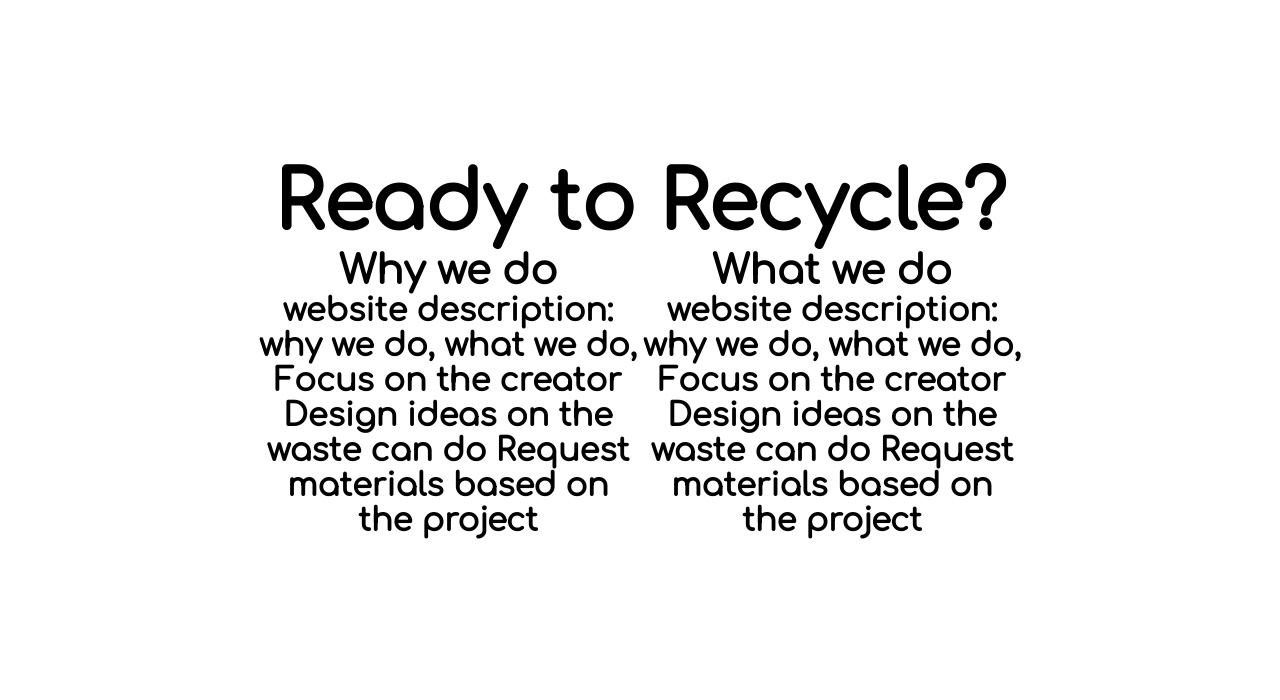
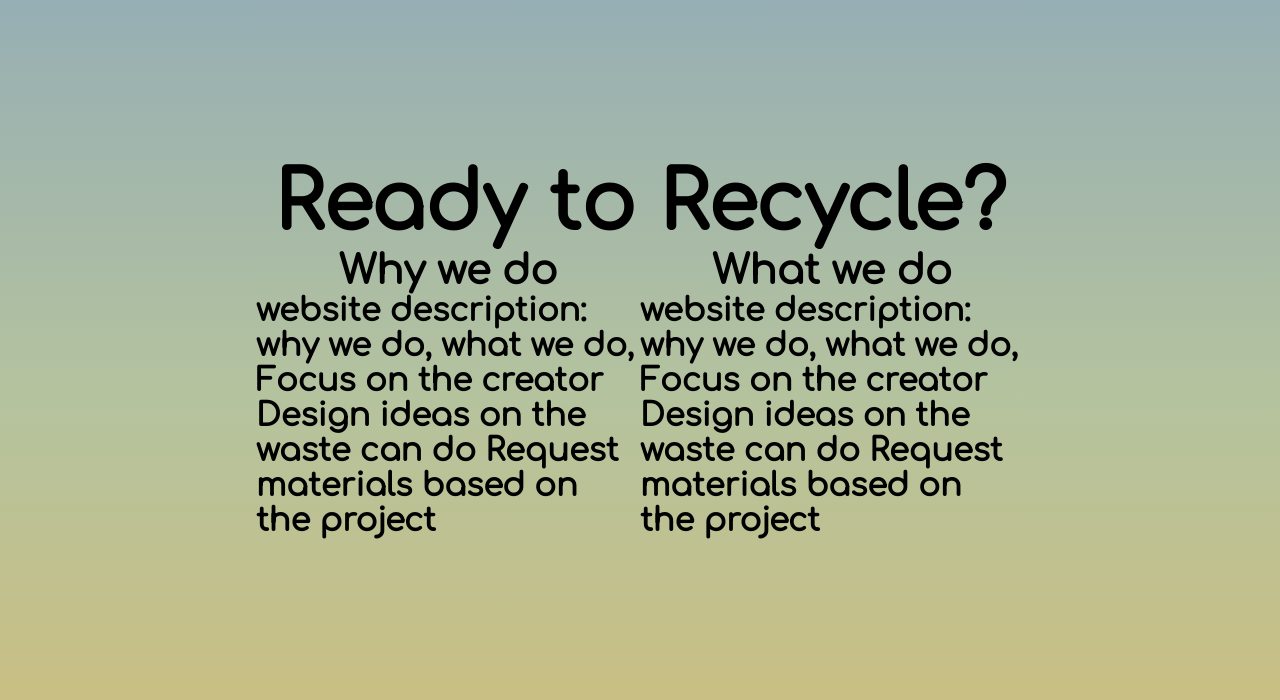
Before and after one commit to thebowenfeng/codebrew2022, a React (Create React App) app: page / in a window 1280 px wide. Shown: the top 700 px of the page. Built offline with nearby package versions, Linux system fonts and the light colour scheme.

Commit message:
color scheme

```diff
--- a/src/App.css
+++ b/src/App.css
@@ -3,16 +3,8 @@
 }
 
 .App {
-  text-align: center;
+  background: linear-gradient(to bottom, rgba(80, 121, 130, 0.6),
+              rgba(107, 135, 61, 0.5), rgba(177, 146, 35, 0.6));
+  /* background-color: blue; */
+  min-height: 100vh;
 }
-
-.App-header {
-  background-color: #282c34;
-  min-height: 100vh;
-  display: flex;
-  flex-direction: column;
-  align-items: center;
-  justify-content: center;
-  font-size: calc(10px + 2vmin);
-  color: white;
-}
```
